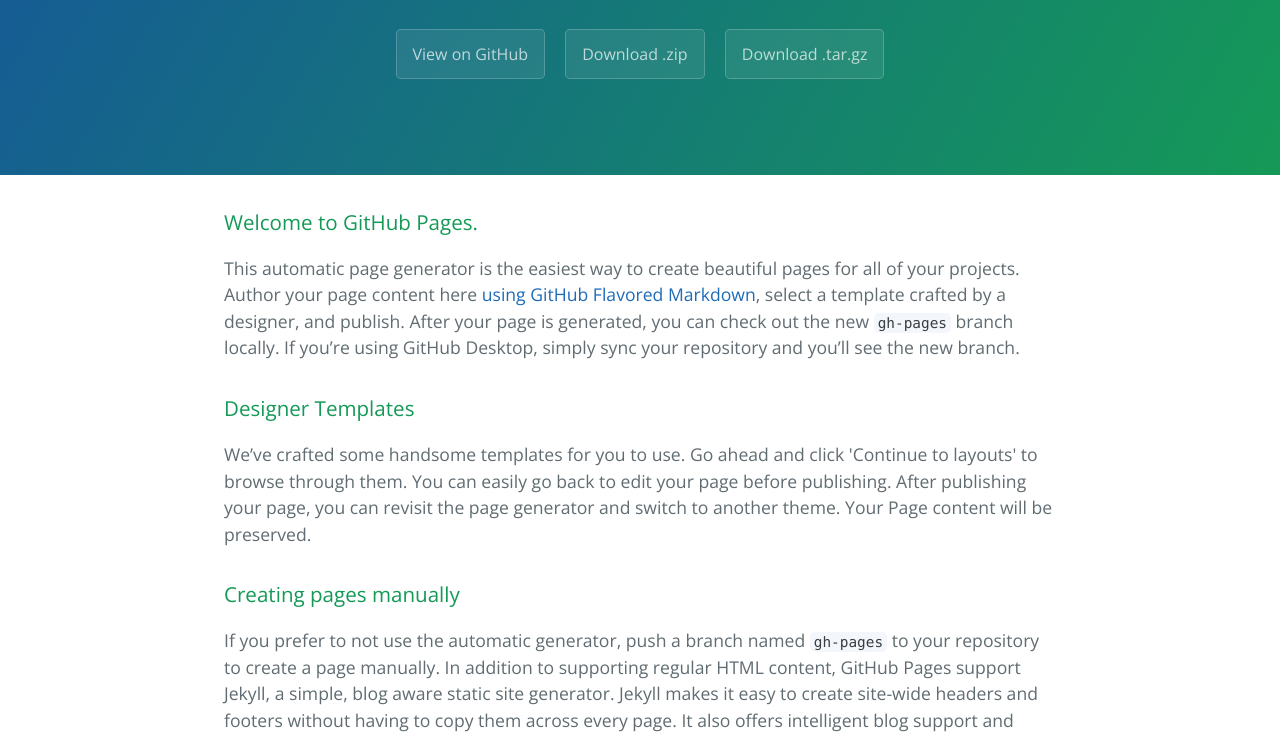
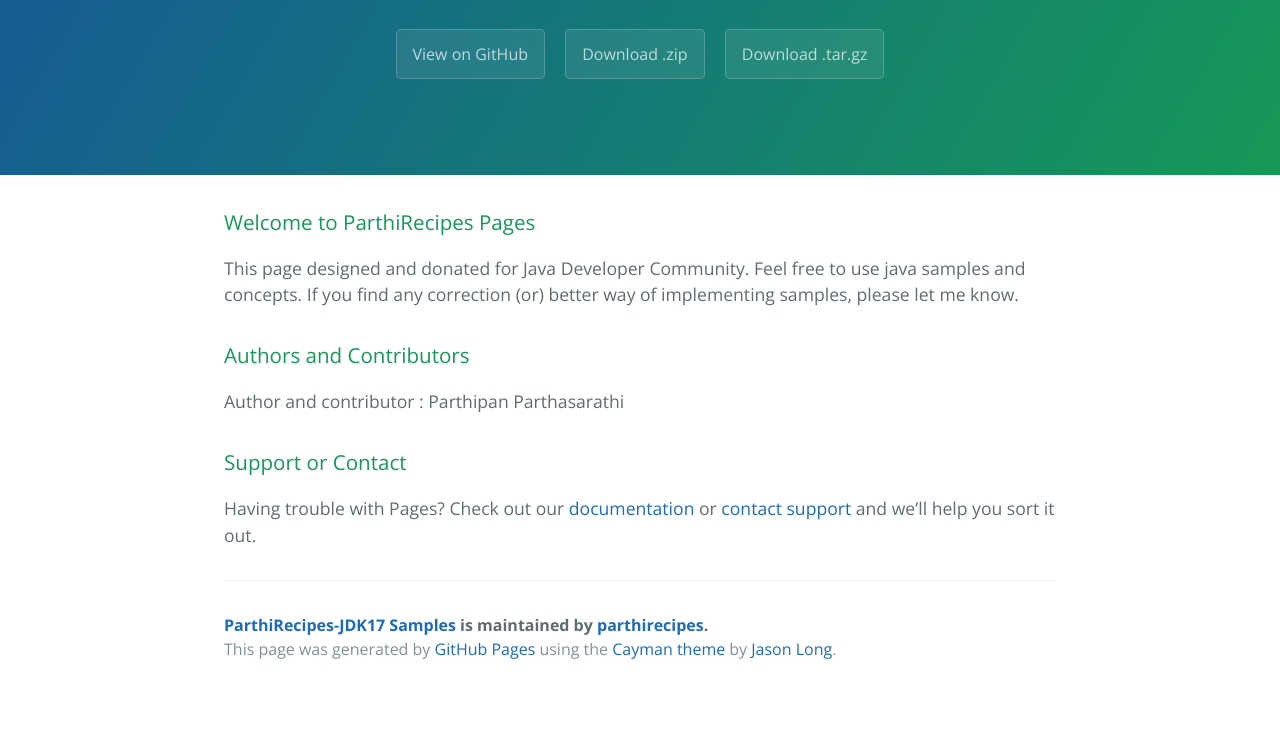
Before and after one commit to parthirecipes/jdk17, a plain HTML site: page index.html in a window 1280 px wide. Shown: the part 208-945 px from the top of the page. After the commit the page ends 901 px from the top, so only its background shows below. Drawn offline with nearby package versions, Linux system fonts and the light colour scheme.

```diff
--- a/index.html
+++ b/index.html
@@ -20,24 +20,14 @@
 
     <section class="main-content">
       <h3>
-<a id="welcome-to-github-pages" class="anchor" href="#welcome-to-github-pages" aria-hidden="true"><span aria-hidden="true" class="octicon octicon-link"></span></a>Welcome to GitHub Pages.</h3>
+<a id="welcome-to-parthirecipes-pages" class="anchor" href="#welcome-to-parthirecipes-pages" aria-hidden="true"><span aria-hidden="true" class="octicon octicon-link"></span></a>Welcome to ParthiRecipes Pages</h3>
 
-<p>This automatic page generator is the easiest way to create beautiful pages for all of your projects. Author your page content here <a href="https://guides.github.com/features/mastering-markdown/">using GitHub Flavored Markdown</a>, select a template crafted by a designer, and publish. After your page is generated, you can check out the new <code>gh-pages</code> branch locally. If you’re using GitHub Desktop, simply sync your repository and you’ll see the new branch.</p>
-
-<h3>
-<a id="designer-templates" class="anchor" href="#designer-templates" aria-hidden="true"><span aria-hidden="true" class="octicon octicon-link"></span></a>Designer Templates</h3>
-
-<p>We’ve crafted some handsome templates for you to use. Go ahead and click 'Continue to layouts' to browse through them. You can easily go back to edit your page before publishing. After publishing your page, you can revisit the page generator and switch to another theme. Your Page content will be preserved.</p>
-
-<h3>
-<a id="creating-pages-manually" class="anchor" href="#creating-pages-manually" aria-hidden="true"><span aria-hidden="true" class="octicon octicon-link"></span></a>Creating pages manually</h3>
-
-<p>If you prefer to not use the automatic generator, push a branch named <code>gh-pages</code> to your repository to create a page manually. In addition to supporting regular HTML content, GitHub Pages support Jekyll, a simple, blog aware static site generator. Jekyll makes it easy to create site-wide headers and footers without having to copy them across every page. It also offers intelligent blog support and other advanced templating features.</p>
+<p>This page designed and donated for Java Developer Community. Feel free to use java samples and concepts. If you find any correction (or) better way of implementing samples, please let me know.</p>
 
 <h3>
 <a id="authors-and-contributors" class="anchor" href="#authors-and-contributors" aria-hidden="true"><span aria-hidden="true" class="octicon octicon-link"></span></a>Authors and Contributors</h3>
 
-<p>You can @mention a GitHub username to generate a link to their profile. The resulting <code>&lt;a&gt;</code> element will link to the contributor’s GitHub Profile. For example: In 2007, Chris Wanstrath (<a href="https://github.com/defunkt" class="user-mention">@defunkt</a>), PJ Hyett (<a href="https://github.com/pjhyett" class="user-mention">@pjhyett</a>), and Tom Preston-Werner (<a href="https://github.com/mojombo" class="user-mention">@mojombo</a>) founded GitHub.</p>
+<p>Author and contributor : Parthipan Parthasarathi  </p>
 
 <h3>
 <a id="support-or-contact" class="anchor" href="#support-or-contact" aria-hidden="true"><span aria-hidden="true" class="octicon octicon-link"></span></a>Support or Contact</h3>
```
Also changed, not shown: params.json (+1 -1 lines).
